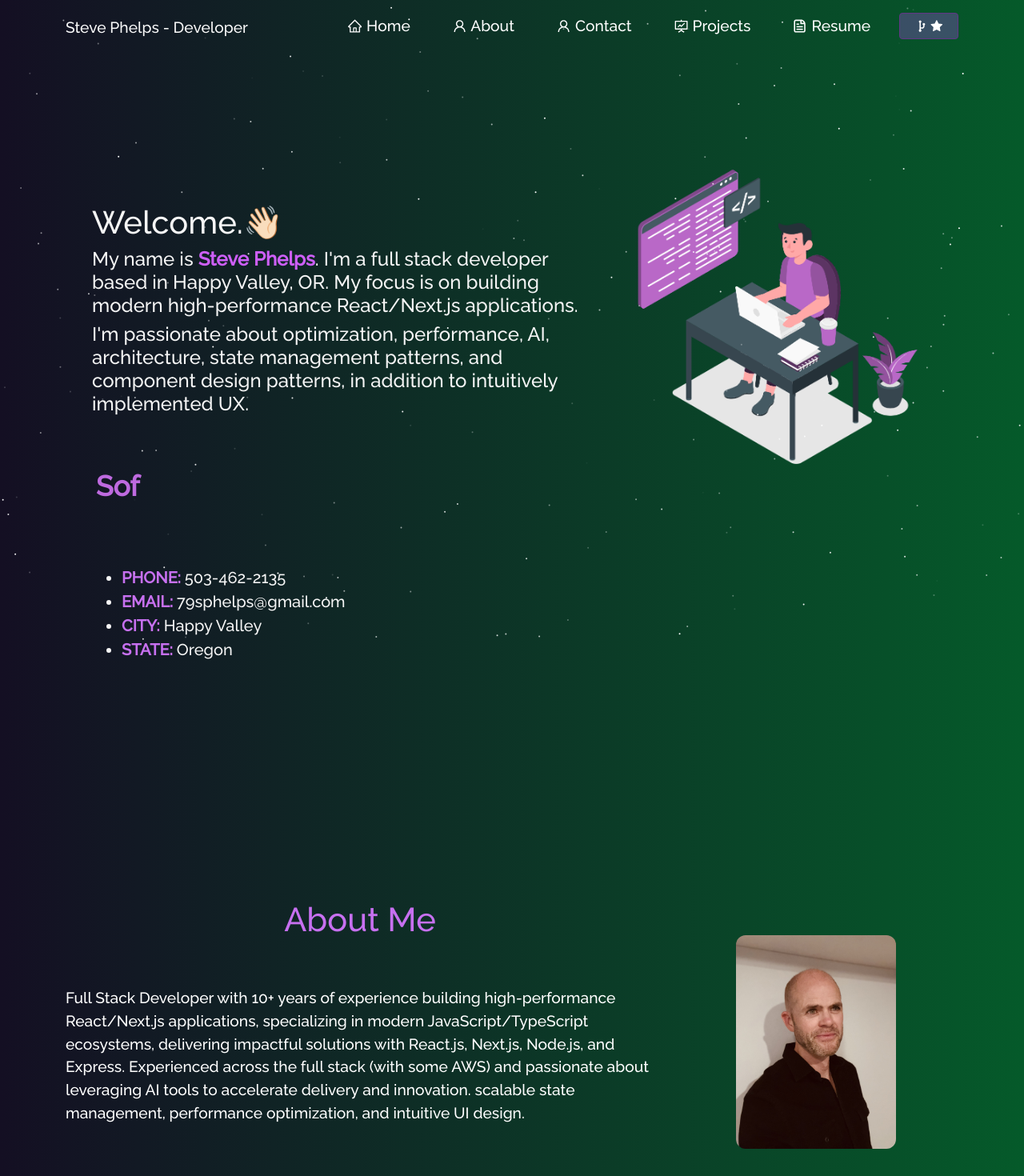
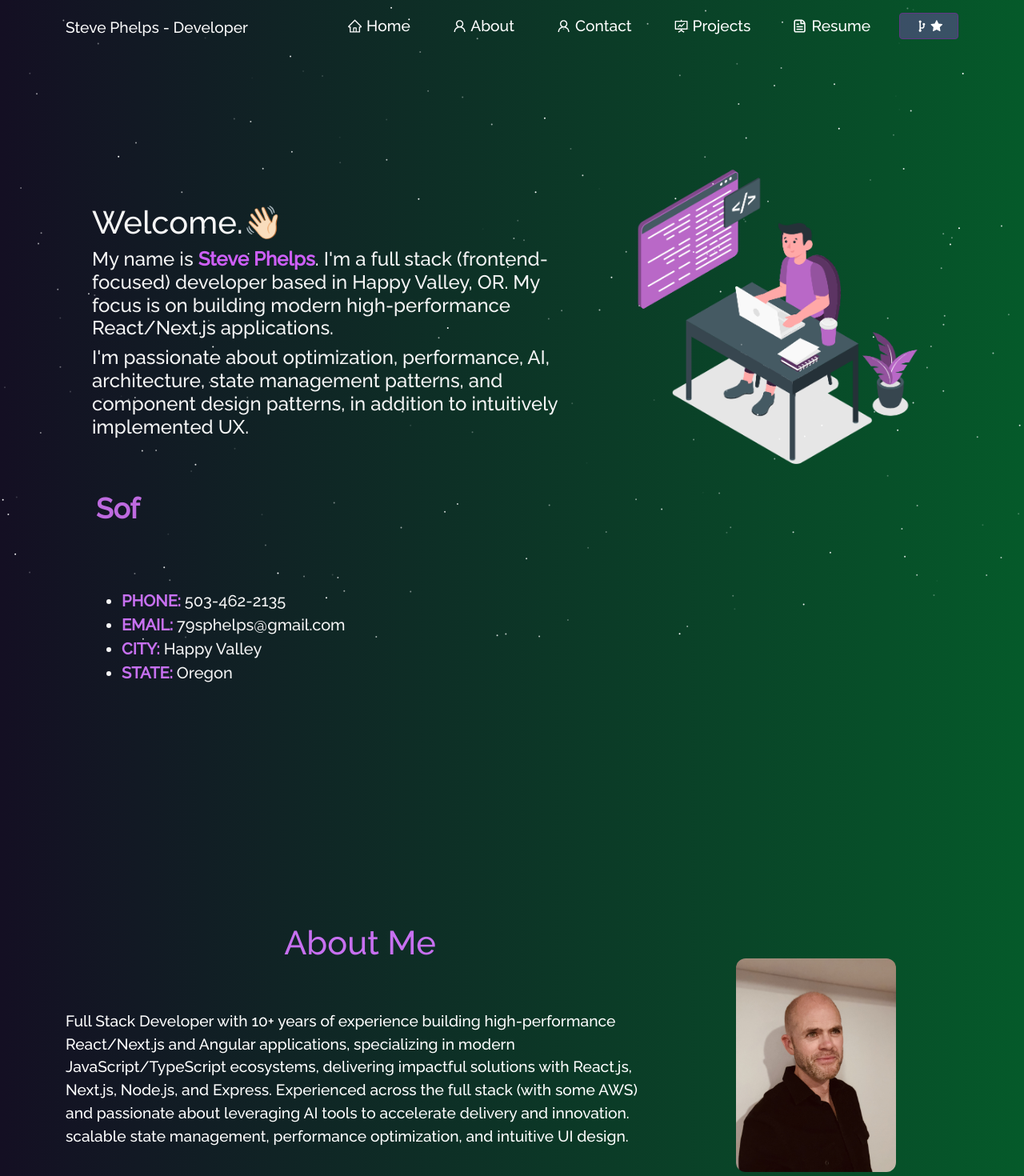
Before and after one commit to 79sphelps/steve-phelps, a React (Create React App) app: page / in a window 1280 px wide. Shown: the top 1470 px of the page at 80% size. Built offline with nearby package versions, Linux system fonts and the light colour scheme.

Commit message:
Updating the Home components

```diff
--- a/src/components/Home/Home.js
+++ b/src/components/Home/Home.js
@@ -27,7 +27,7 @@ function Home() {
               </h1>
               <h3 className="heading-subtext">
                 My name is<strong className="main-name"> Steve Phelps</strong>.
-                I'm a full stack developer based in Happy Valley, OR. My focus is
+                I'm a full stack (frontend-focused) developer based in Happy Valley, OR. My focus is
                 on building modern high-performance React/Next.js applications.
               </h3>
               {/* <h3 className="heading-subtext">
--- a/src/components/Home/Home2.js
+++ b/src/components/Home/Home2.js
@@ -20,7 +20,7 @@ function Home2() {
               <span className="purple">About Me</span>
             </h1>
             <p className="home-about-body">
-              Full Stack Developer with 10+ years of experience building high-performance React/Next.js applications, specializing in modern JavaScript/TypeScript ecosystems, delivering impactful solutions with React.js, Next.js, Node.js, and Express. Experienced across the full stack (with some AWS) and passionate about leveraging AI tools to accelerate delivery and innovation. scalable state management, performance optimization, and intuitive UI design.
+              Full Stack Developer with 10+ years of experience building high-performance React/Next.js and Angular applications, specializing in modern JavaScript/TypeScript ecosystems, delivering impactful solutions with React.js, Next.js, Node.js, and Express. Experienced across the full stack (with some AWS) and passionate about leveraging AI tools to accelerate delivery and innovation. scalable state management, performance optimization, and intuitive UI design.
               <br />
               {/* <br />
               My current focus is on &nbsp;
```
